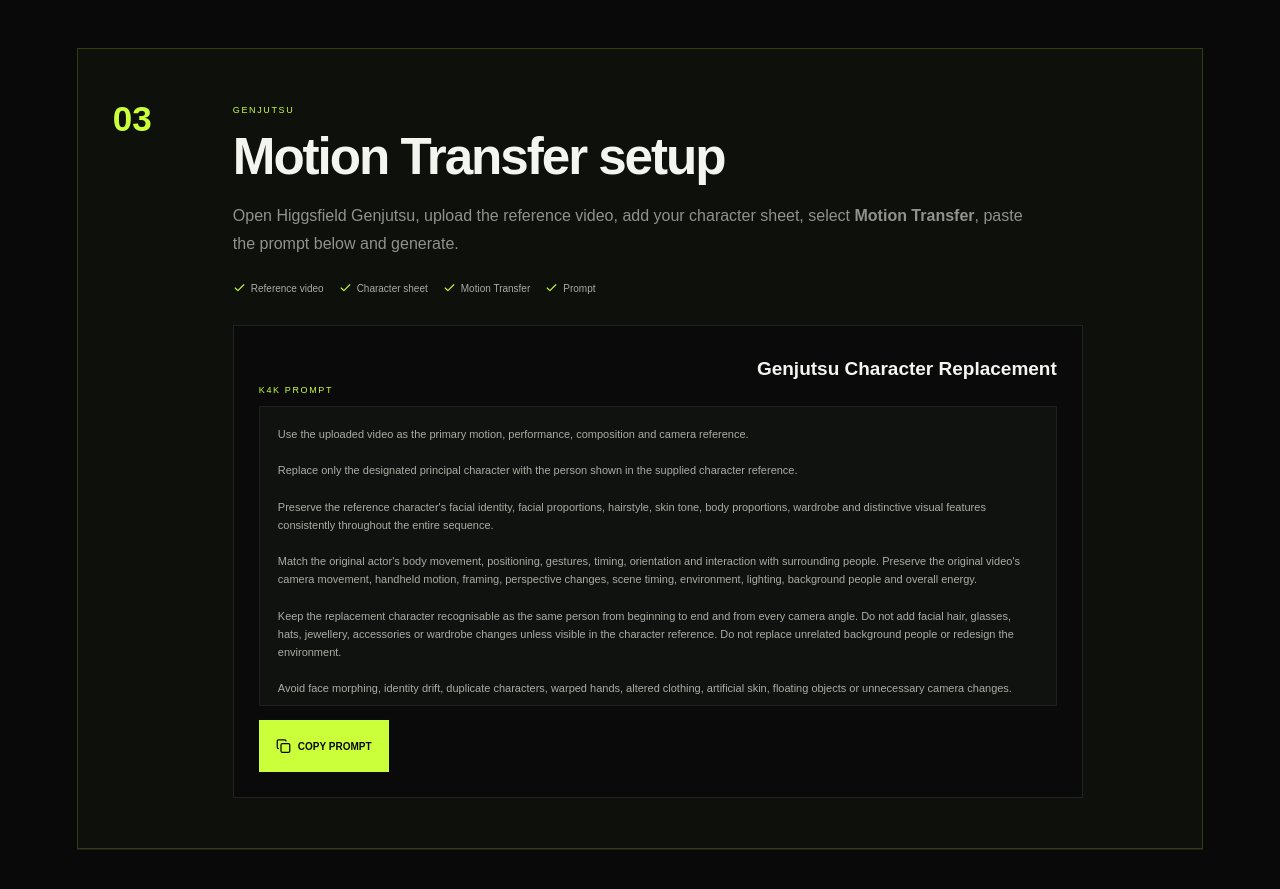
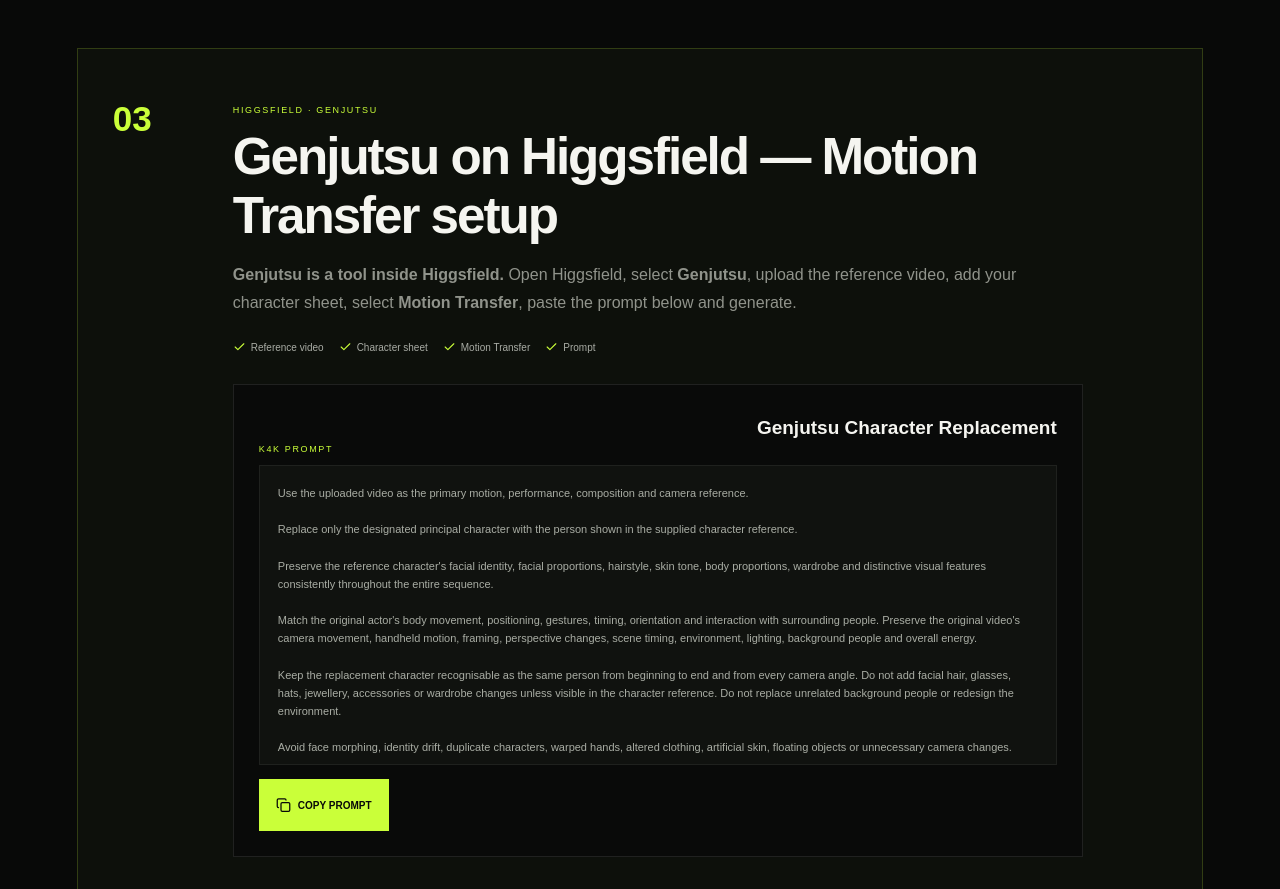
Before and after one commit to kreativestudios4k-lgtm/k4k-academy-v2, a Next.js app: page /academy/workflows/viral-character-swap in a window 1280 px wide. Shown: the part 2152-3041 px from the top of the page. Built offline with nearby package versions, Linux system fonts and the light colour scheme.

Commit message:
Clarify Genjutsu is a Higgsfield tool

```diff
--- a/app/academy/workflows/viral-character-swap/page.js
+++ b/app/academy/workflows/viral-character-swap/page.js
@@ -33,7 +33,7 @@ export default function WorkflowOne(){return <main className="workflowPage">
 
 <section className="workflowBlock"><div className="stepNo">01</div><div><small>REFERENCE</small><h2>Upload the reference video</h2><p>The reference controls movement, performance, timing, framing, camera motion, interactions and overall energy.</p></div></section>
 <section className="workflowBlock"><div className="stepNo">02</div><div><small>CHARACTER</small><h2>Prepare your own character</h2><p>Use a clear image of yourself, your own character or another image you are authorised to use. More identity coverage improves consistency.</p><CopyPrompt title="Character Sheet Prompt" text={characterPrompt}/></div></section>
-<section className="workflowBlock featuredStep"><div className="stepNo">03</div><div><small>GENJUTSU</small><h2>Motion Transfer setup</h2><p>Open Higgsfield Genjutsu, upload the reference video, add your character sheet, select <b>Motion Transfer</b>, paste the prompt below and generate.</p><div className="miniChecks"><span><Check/> Reference video</span><span><Check/> Character sheet</span><span><Check/> Motion Transfer</span><span><Check/> Prompt</span></div><CopyPrompt title="Genjutsu Character Replacement" text={genjutsuPrompt}/></div></section>
+<section className="workflowBlock featuredStep"><div className="stepNo">03</div><div><small>HIGGSFIELD · GENJUTSU</small><h2>Genjutsu on Higgsfield — Motion Transfer setup</h2><p><b>Genjutsu is a tool inside Higgsfield.</b> Open Higgsfield, select <b>Genjutsu</b>, upload the reference video, add your character sheet, select <b>Motion Transfer</b>, paste the prompt below and generate.</p><div className="miniChecks"><span><Check/> Reference video</span><span><Check/> Character sheet</span><span><Check/> Motion Transfer</span><span><Check/> Prompt</span></div><CopyPrompt title="Genjutsu Character Replacement" text={genjutsuPrompt}/></div></section>
 <section className="workflowBlock"><div className="stepNo">04</div><div><small>RESULT</small><h2>Watch and compare the AI result</h2><p>Check identity, hair, wardrobe, hands, background people, movement and camera behaviour. Regenerate problem areas instead of accepting the first output.</p><div className="lessonVideoStage resultVideo"><Play/><span>FINAL AI RESULT</span></div></div></section>
 <section className="workflowBlock"><div className="stepNo">05</div><div><small>EXPORT</small><h2>Finish and publish</h2><p>Trim, add licensed audio, colour-match where needed, apply subtle sharpening and export at 9:16, 1080 × 1920, 30fps for short-form platforms.</p></div></section>
 </main>}
```
